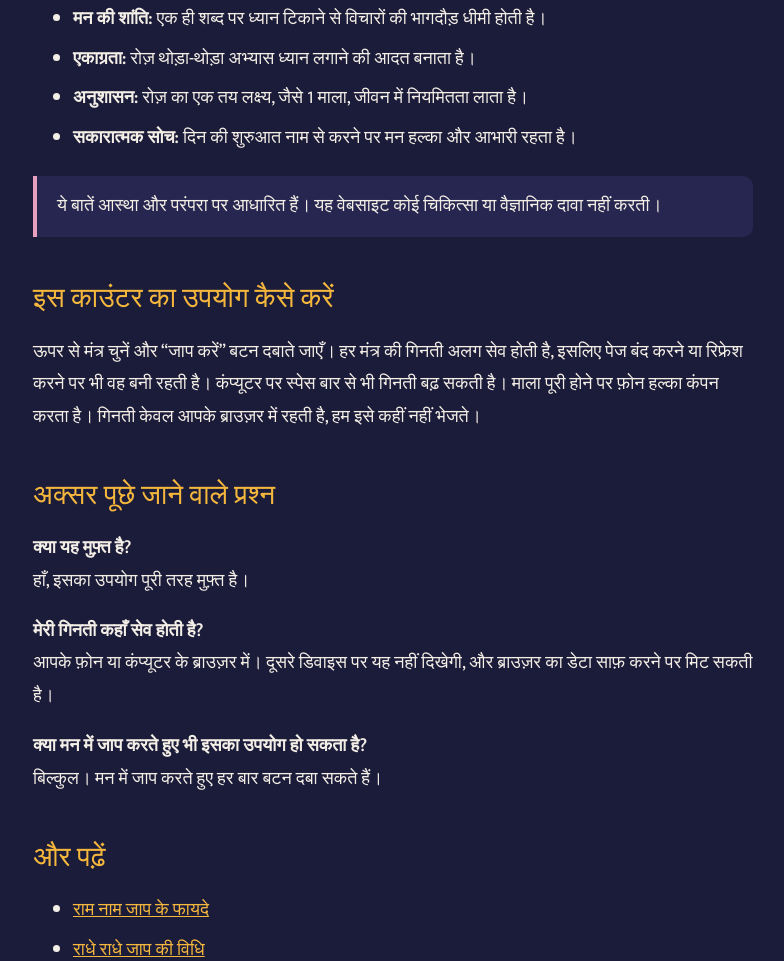
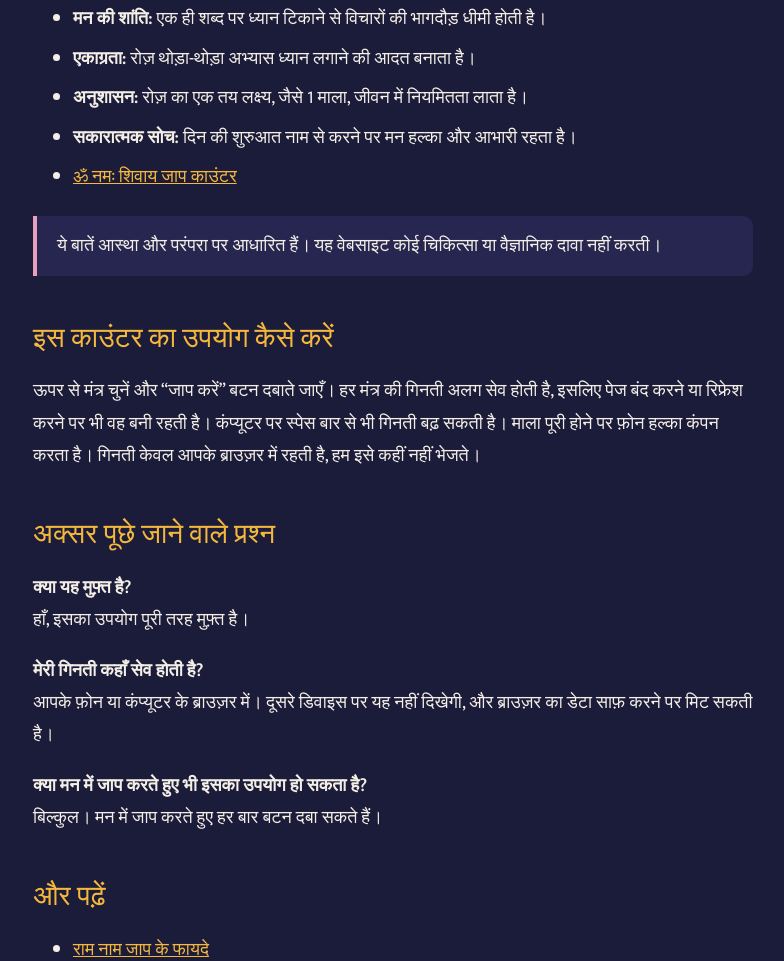
Before and after one commit to mathuriaaaryan8-ship-it/myramnaamjap, a plain HTML site: page index.html in a window 1280 px wide. Shown: the part 1868-2829 px from the top of the page, without its empty margins (247-1031 px from the left). Drawn offline with Linux system fonts and the light colour scheme; a web font is replaced by a local one.

Commit message:
Update index.html

```diff
--- a/index.html
+++ b/index.html
@@ -327,6 +327,7 @@
           <li><b>एकाग्रता:</b> रोज़ थोड़ा-थोड़ा अभ्यास ध्यान लगाने की आदत बनाता है।</li>
           <li><b>अनुशासन:</b> रोज़ का एक तय लक्ष्य, जैसे 1 माला, जीवन में नियमितता लाता है।</li>
           <li><b>सकारात्मक सोच:</b> दिन की शुरुआत नाम से करने पर मन हल्का और आभारी रहता है।</li>
+          <li><a href="/om-namah-shivay-jaap-counter">ॐ नमः शिवाय जाप काउंटर</a></li>
         </ul>
         <div class="box">
           ये बातें आस्था और परंपरा पर आधारित हैं। यह वेबसाइट कोई चिकित्सा या वैज्ञानिक दावा नहीं करती।
```
